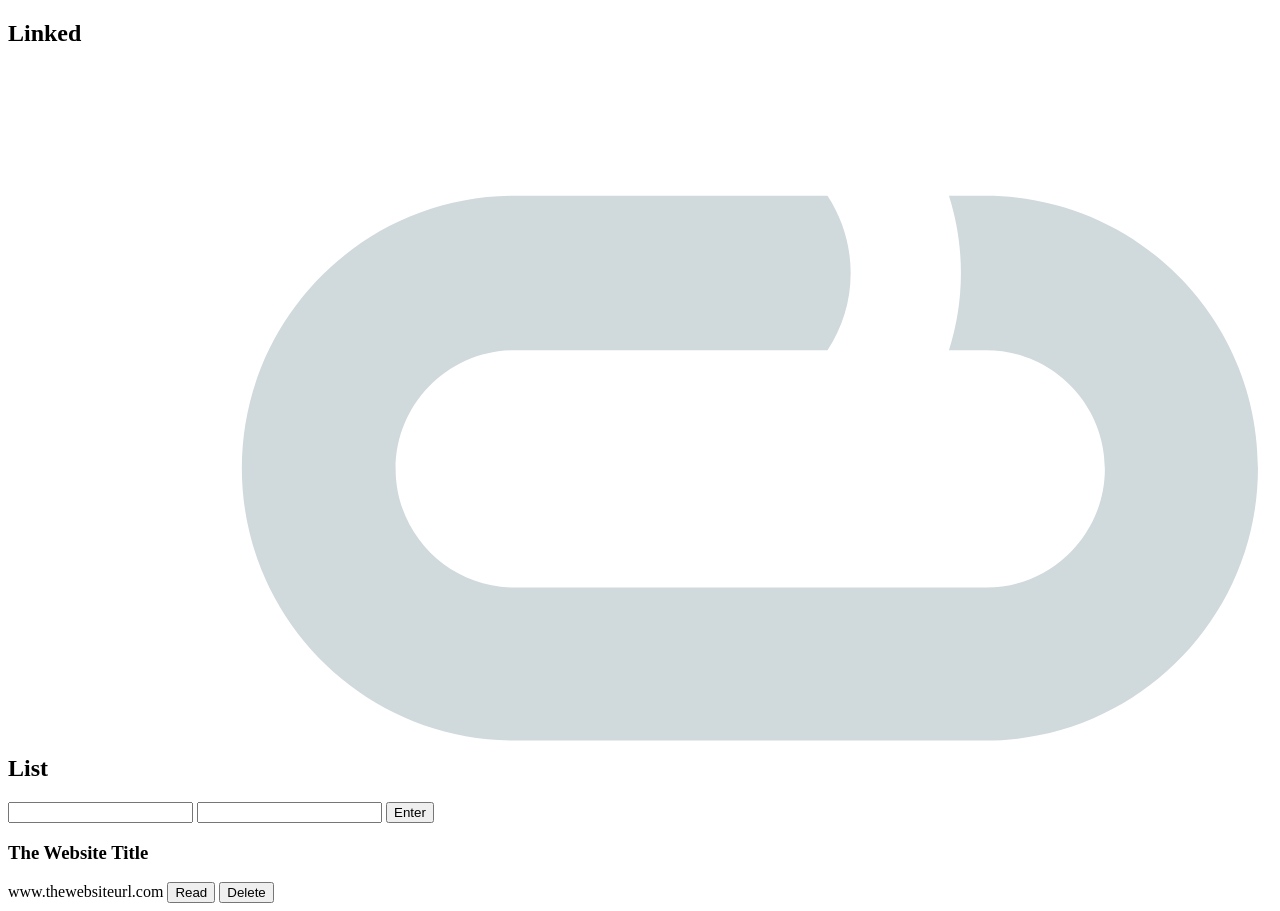
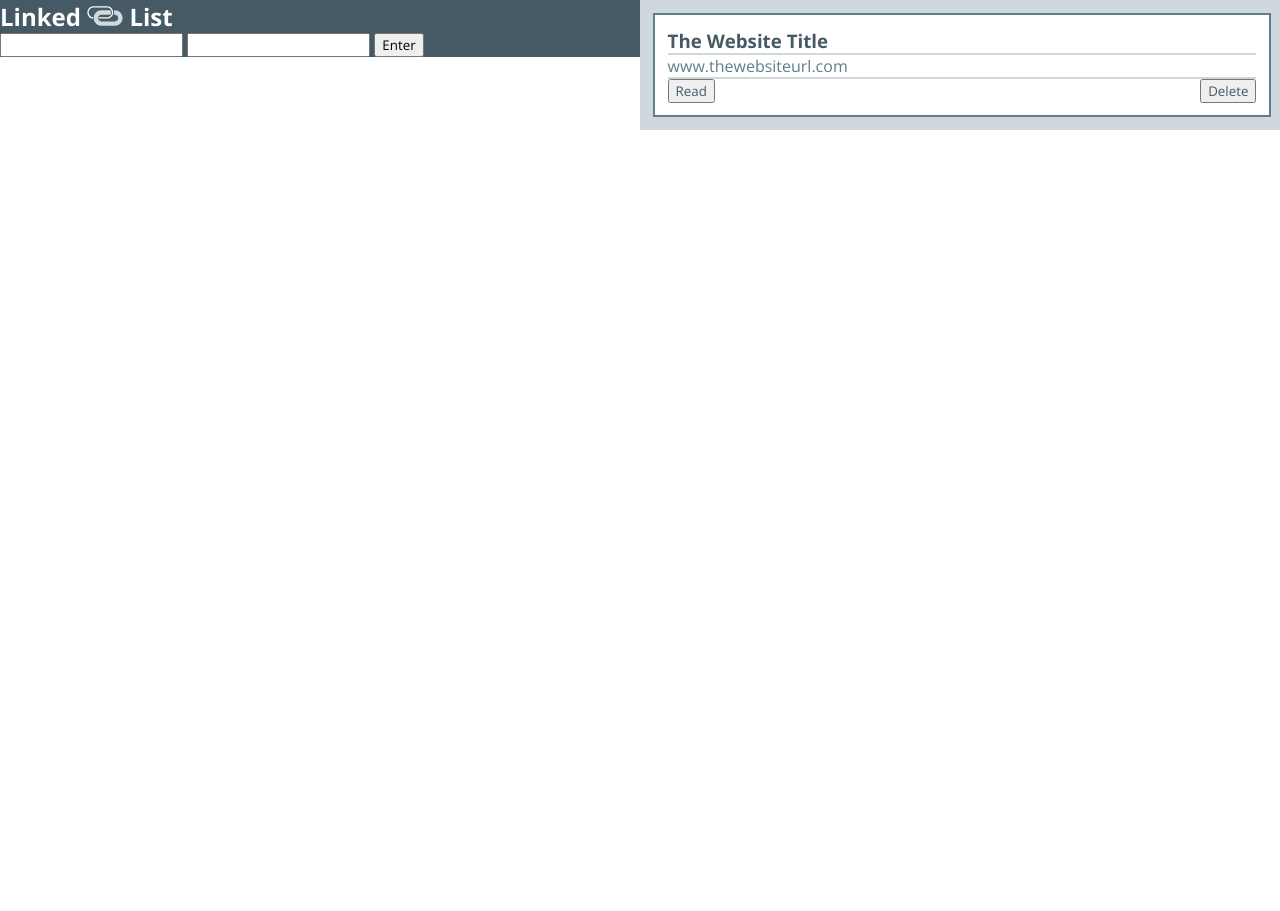
Before and after one commit to chris023/linked-list, a plain HTML site: page index.html in a window 1280 px wide. After the commit the page ends 800 px from the top, so only its background shows below. Drawn offline with nearby package versions, Linux system fonts and the light colour scheme.

Commit message:
Add rough css to match comp

```diff
--- a/css/style.css
+++ b/css/style.css
@@ -1,3 +1,73 @@
+*{
+  margin: 0;
+  font-family: 'Open Sans', sans-serif;
+}
+
+.input-section {
+  float: left;
+  width: 50%;
+  background-color: #455A64;
+  color: white;
+}
+
+.list-section {
+  background-color: #CFD8DC;
+  float: right;
+  width: 50%;
+}
+
+.logo {
+  width: 1.5em;
+}
+
+bookmark-input {
+  display: block;
+}
+
+.bookmark {
+  background-color: #ffffff;
+  margin: 2%;
+  width: 92%;
+  border: solid 2px #607D8B;
+  padding: 2%;
+}
+
+.bookmark-title {
+  color: #455A64;
+}
+
+.bookmark-url {
+  display: block;
+  color: #607D8B;
+  border-bottom: solid 2px #CFD8DC;
+  border-top: solid 2px #CFD8DC;
+}
+
+.bookmark-links{
+  text-decoration: underline;
+  text-decoration-color: #F2F4F4;
+}
+
+.css-read-and-delete {
+  color: #455A64;
+}
+
+.bookmark-read {
+  display: inline-block;
+  /* float: left; */
+}
+
+.bookmark-delete {
+  display: inline-block;
+  float: right;
+}
+
+.css-links:hover{
+  color: #455A64;
+  text-decoration: underline;
+  text-decoration-color: #FFC107;
+}
+
 .read {
-  color: red;
+  background-color: #F2F4F4;
 }
```
